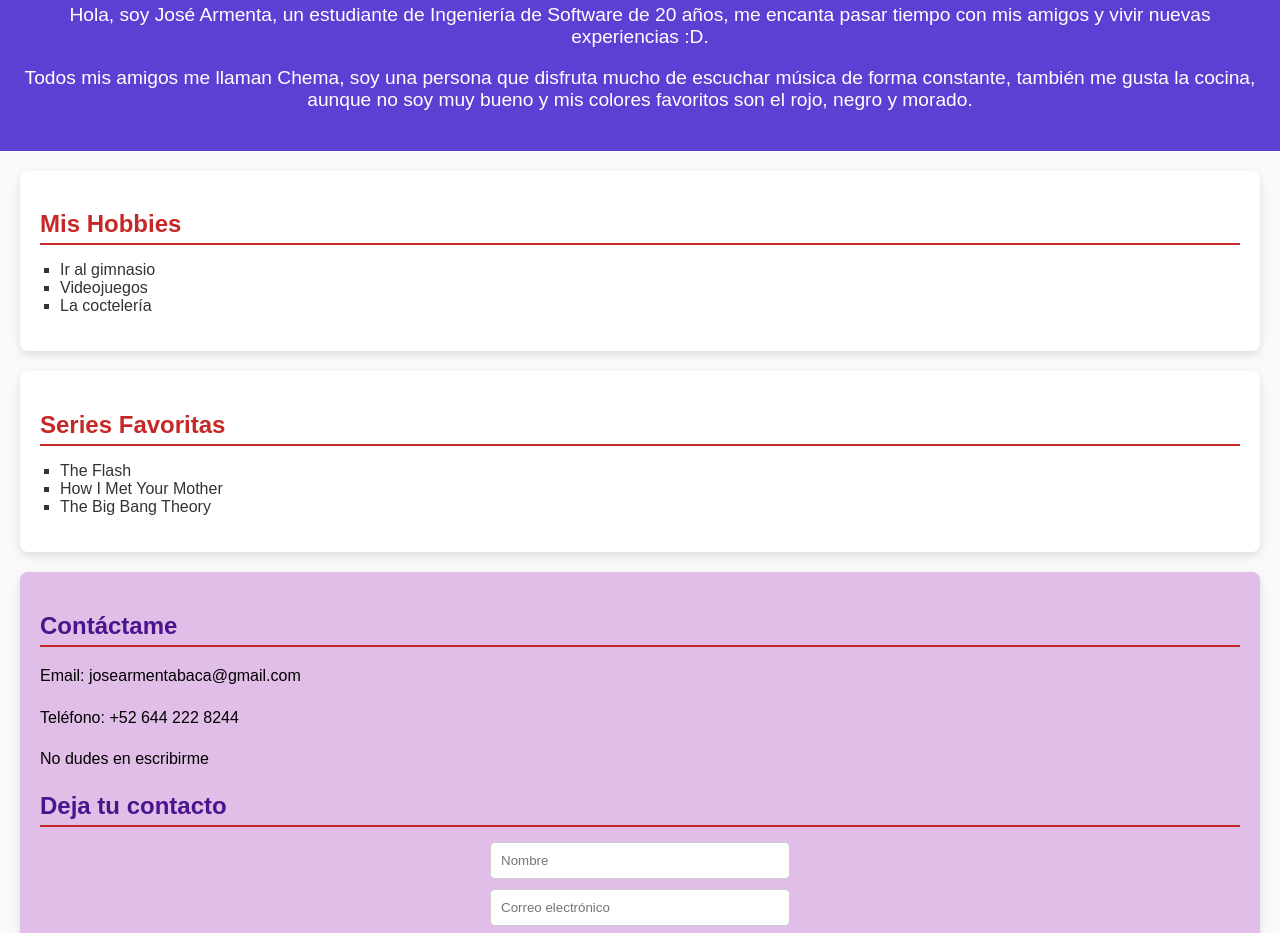
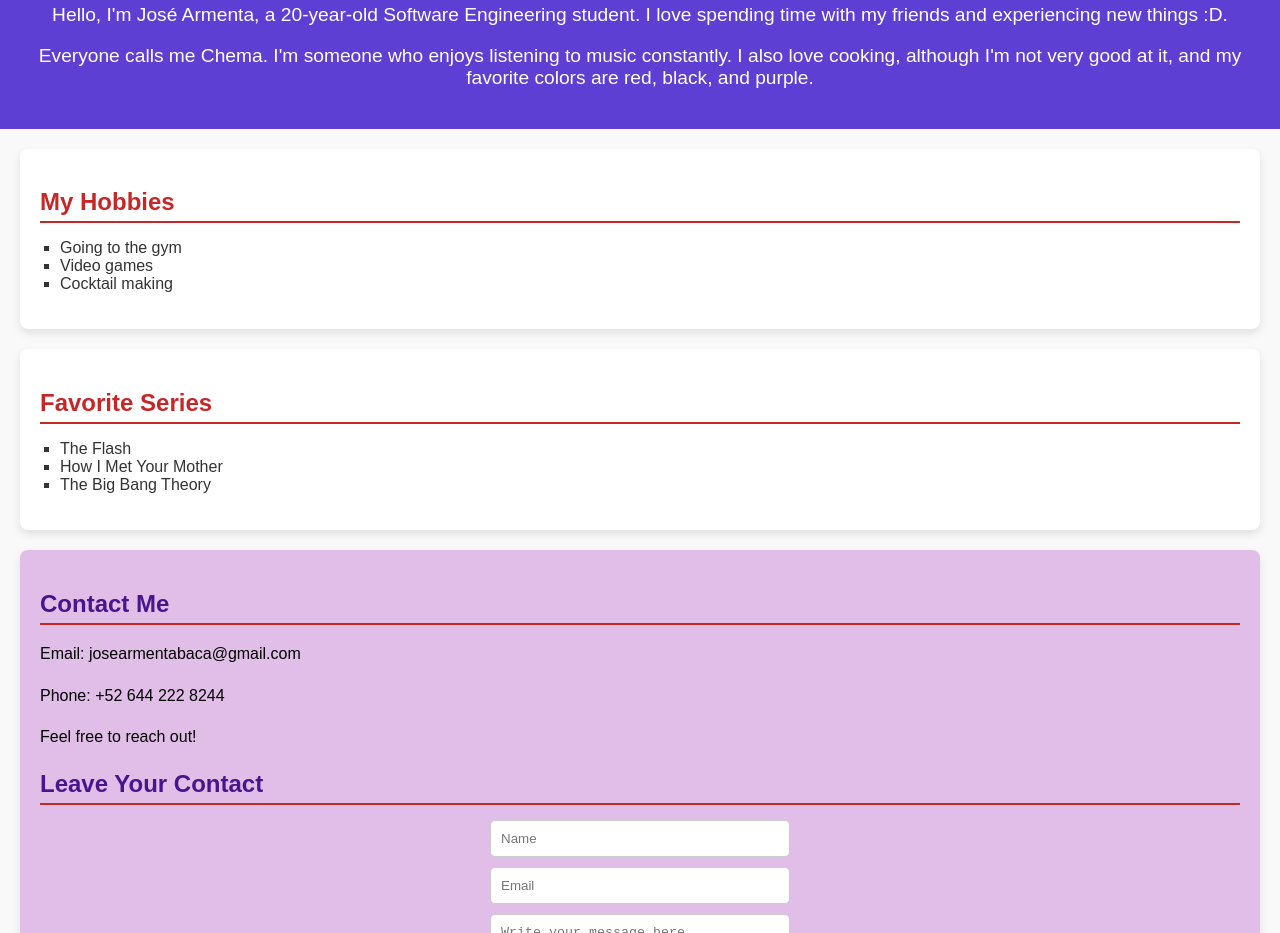
Before and after one commit to ChemaArmenta26/LandingArmentaJose-, a plain HTML site: page LandingArmentaJose/index.html in a window 1280 px wide. Shown: the part 80-1013 px from the top of the page. Drawn offline with Linux system fonts and the light colour scheme.

Commit message:
Landing English

```diff
--- a/LandingArmentaJose/index.html
+++ b/LandingArmentaJose/index.html
@@ -9,28 +9,26 @@
 </head>
 
 <body>
-    <!-- Portada -->
+    <!-- Cover -->
     <header>
-        <h1>¡Bienvenido a mi página personal!</h1>
-        <p>Hola, soy José Armenta, un estudiante de Ingeniería de Software de 20 años, me encanta pasar tiempo con mis
-            amigos y vivir nuevas experiencias :D.</p>
-        <p> Todos mis amigos me llaman Chema, soy una persona que disfruta mucho de escuchar música de forma constante,
-            también me gusta la cocina, aunque no soy muy bueno y mis colores favoritos son el rojo, negro y morado.</p>
+        <h1>Welcome to my personal page!</h1>
+        <p>Hello, I'm José Armenta, a 20-year-old Software Engineering student. I love spending time with my friends and experiencing new things :D.</p>
+        <p>Everyone calls me Chema. I'm someone who enjoys listening to music constantly. I also love cooking, although I'm not very good at it, and my favorite colors are red, black, and purple.</p>
     </header>
 
     <!-- Hobbies -->
     <section id="hobbies">
-        <h2>Mis Hobbies</h2>
+        <h2>My Hobbies</h2>
         <ul>
-            <li>Ir al gimnasio</li>
-            <li>Videojuegos</li>
-            <li>La coctelería</li>
+            <li>Going to the gym</li>
+            <li>Video games</li>
+            <li>Cocktail making</li>
         </ul>
     </section>
 
-    <!-- Series favoritas -->
+    <!-- Favorite Series -->
     <section id="favoritos">
-        <h2>Series Favoritas</h2>
+        <h2>Favorite Series</h2>
         <ul>
             <li>The Flash</li>
             <li>How I Met Your Mother</li>
@@ -38,18 +36,18 @@
         </ul>
     </section>
 
-    <!-- Contacto -->
+    <!-- Contact -->
     <section id="contacto">
-        <h2>Contáctame</h2>
+        <h2>Contact Me</h2>
         <p>Email: josearmentabaca@gmail.com</p>
-        <p>Teléfono: +52 644 222 8244</p>
-        <p>No dudes en escribirme</p>
-        <h2>Deja tu contacto</h2>
+        <p>Phone: +52 644 222 8244</p>
+        <p>Feel free to reach out!</p>
+        <h2>Leave Your Contact</h2>
         <form action="#" method="post">
-            <input type="text" name="name" placeholder="Nombre" required>
-            <input type="email" name="email" placeholder="Correo electrónico" required>
-            <textarea name="message" placeholder="Escribe tu mensaje aquí..." rows="5" required></textarea>
-            <button type="submit">Enviar</button>
+            <input type="text" name="name" placeholder="Name" required>
+            <input type="email" name="email" placeholder="Email" required>
+            <textarea name="message" placeholder="Write your message here..." rows="5" required></textarea>
+            <button type="submit">Send</button>
         </form>
     </section>
 </body>
```
